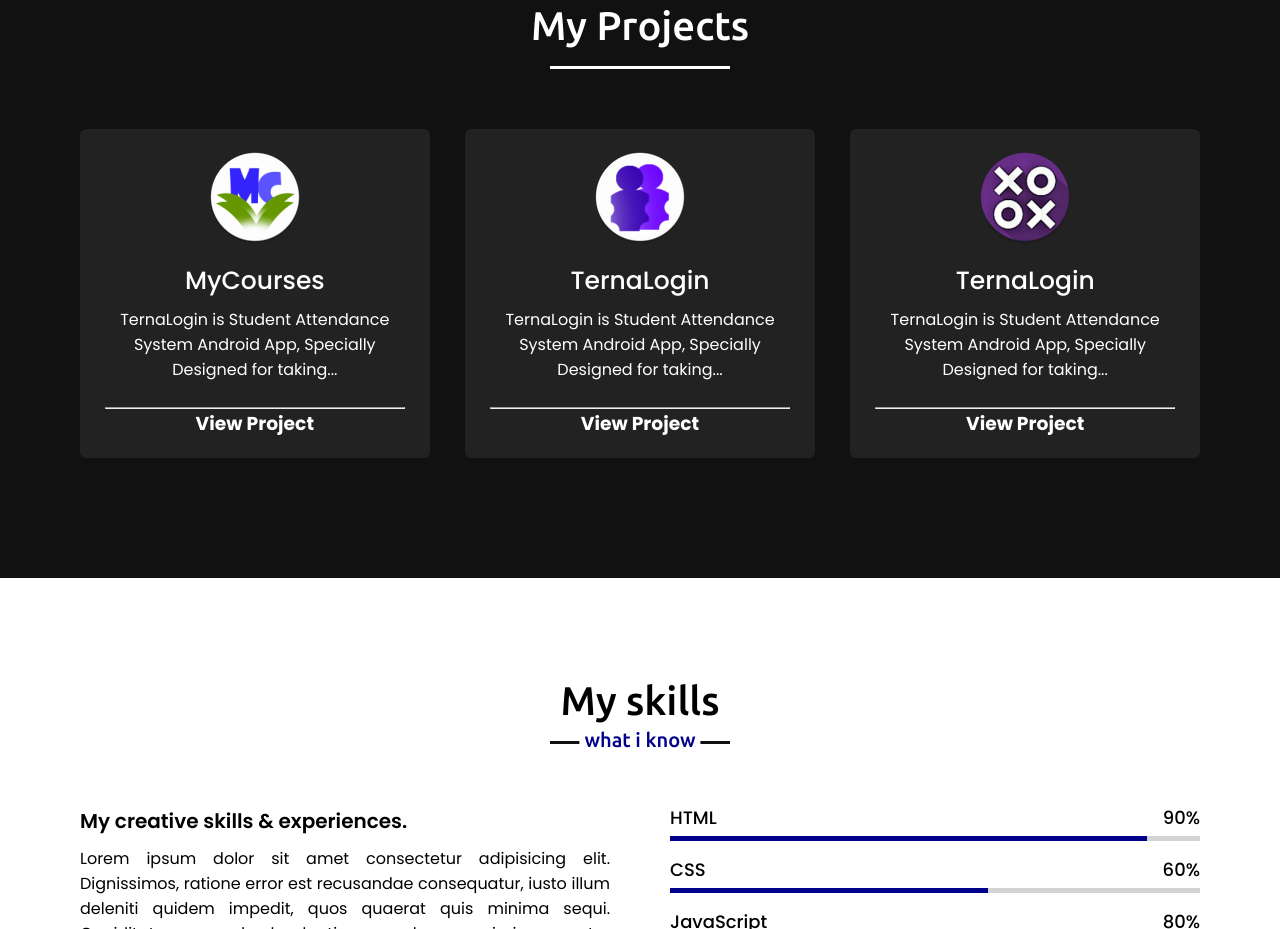
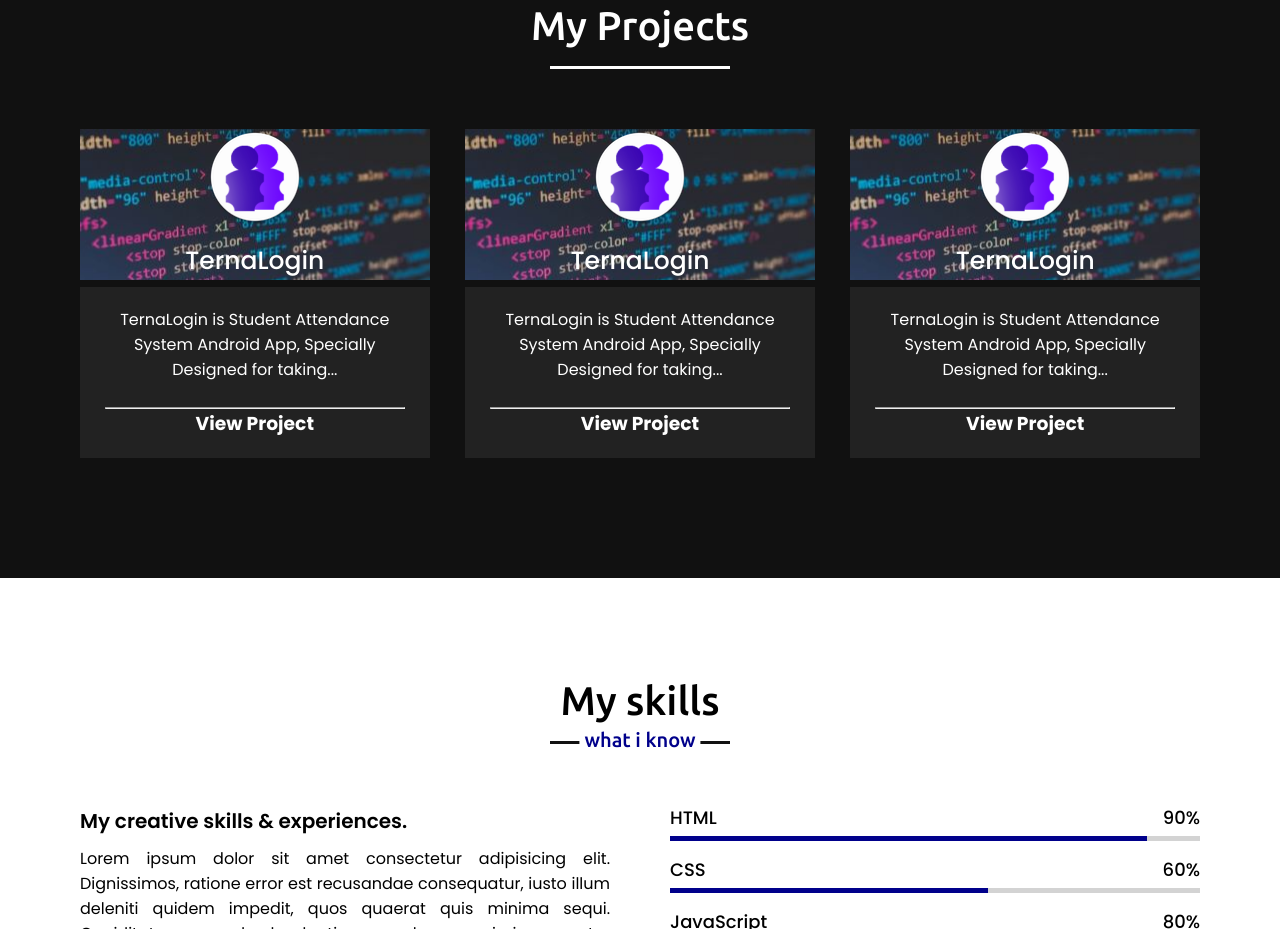
Before and after one commit to skgupta77159/sushil-portfolio, a plain HTML site: page index.html in a window 1280 px wide. Shown: the part 1480-2409 px from the top of the page. Drawn offline with nearby package versions, Linux system fonts and the light colour scheme.

Commit message:
Changes in Project section

```diff
--- a/index.html
+++ b/index.html
@@ -79,37 +79,48 @@
             <h2 class="title">My Projects</h2>
             <div class="serv-content">
                 <div class="card">
-
                     <div class="box">
+                        <div class="backimg">
                        <!-- <i class="fas fa-chart-line"></i>  -->
-                        <img src="images/projectLogo01.png">
-                        <div class="text">MyCourses</div>
+                        <img src="images/projectLogo02.png">
+                        <div class="text">TernaLogin</div>
+                        </div>
+                        <div class="npad">
                         <p>TernaLogin is Student Attendance System Android App, Specially Designed for taking...</p>
                         <br>
                         <hr>
                         <a class="linkwhite" href="https://github.com/skgupta77159/MyCourses-App" target="_blank"><h3>View Project</h3></a>
+                        </div>
                     </div>
                 </div>
                 <div class="card">
                     <div class="box">
+                        <div class="backimg">
                        <!-- <i class="fas fa-chart-line"></i>  -->
                         <img src="images/projectLogo02.png">
                         <div class="text">TernaLogin</div>
+                        </div>
+                        <div class="npad">
                         <p>TernaLogin is Student Attendance System Android App, Specially Designed for taking...</p>
                         <br>
                         <hr>
                         <a class="linkwhite" href="https://github.com/skgupta77159/TernaLogin" target="_blank"><h3>View Project</h3></a>
+                        </div>
                     </div>
                 </div>
                 <div class="card">
                     <div class="box">
+                        <div class="backimg">
                        <!-- <i class="fas fa-chart-line"></i>  -->
-                        <img src="images/projectLogo03.png">
+                        <img src="images/projectLogo02.png">
                         <div class="text">TernaLogin</div>
+                        </div>
+                        <div class="npad">
                         <p>TernaLogin is Student Attendance System Android App, Specially Designed for taking...</p>
                         <br>
                         <hr>
                         <a class="linkwhite" href="https://github.com/skgupta77159/JAVA_PROJECT" target="_blank"><h3>View Project</h3></a>
+                        </div>
                     </div>
                 </div>
             </div>
--- a/style.css
+++ b/style.css
@@ -263,19 +263,21 @@ section .title::after{
 
 .services .serv-content .card{
     width: calc(33% - 20px);
-    background: #222;
     text-align: center;
     border-radius: 6px;
-    padding: 20px 25px;
     cursor: pointer;
     transition: all 0.3s ease;
     margin-bottom: 20px;
 }
-.services .serv-content .card:hover{
-    background: #00008B;
-}
 .services .serv-content .card .box{
     transition: all 0.3s ease;
+}
+.services .serv-content .card .backimg{
+    background: url("images/photo.jpg") no-repeat center;
+}
+.services .serv-content .card .npad{
+    background: #222;
+    padding: 20px 25px;
 }
 .services .serv-content .card:hover .box{
     transform: scale(1.05);
```
Also changed, not shown: images/photo.jpg (added).
